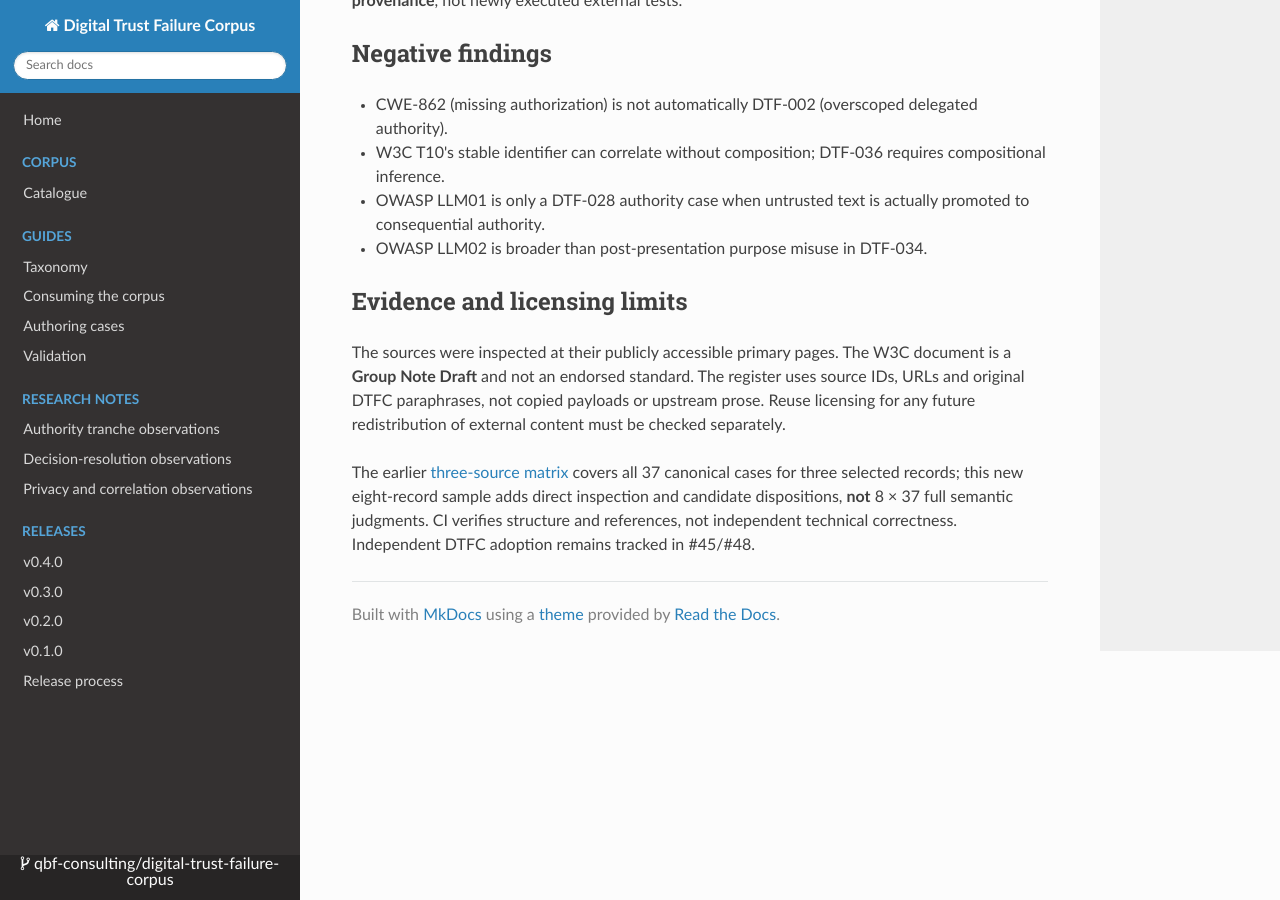
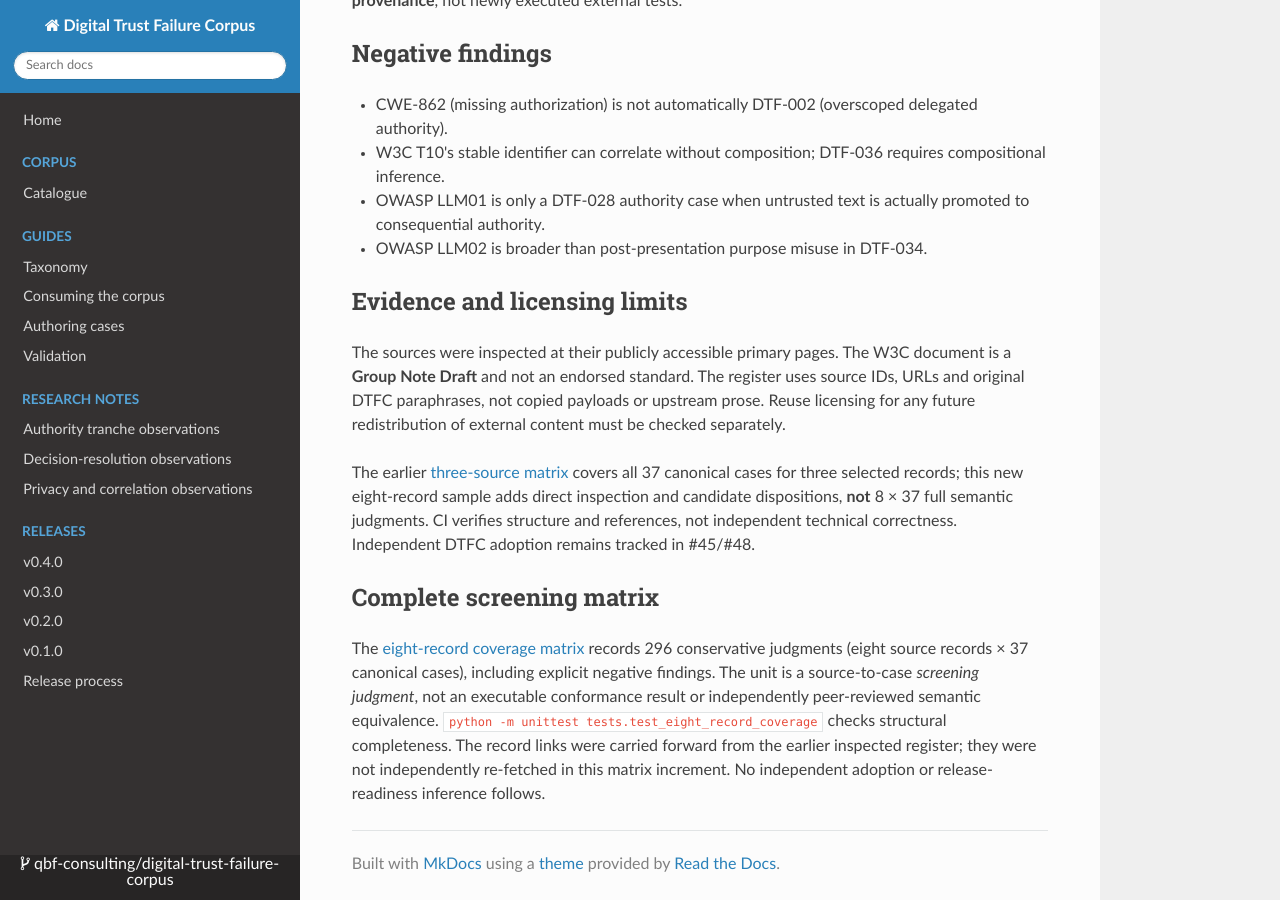
Before and after one commit to qbf-consulting/digital-trust-failure-corpus, an MkDocs documentation site: the page built from docs/inspected-external-records.md, in a window 1280 px wide and 900 px high, scrolled down 648 px. Built offline with MkDocs 1.6.1, drawn with Linux system fonts in a browser that asks for light colours; nearby versions of some CDN libraries.

Commit message:
docs(corpus): link complete eight-source case screening and limits

```diff
--- a/docs/inspected-external-records.md
+++ b/docs/inspected-external-records.md
@@ -21,3 +21,7 @@ Both mappings are separate portable research records; the canonical schema and c
 The sources were inspected at their publicly accessible primary pages. The W3C document is a **Group Note Draft** and not an endorsed standard. The register uses source IDs, URLs and original DTFC paraphrases, not copied payloads or upstream prose. Reuse licensing for any future redistribution of external content must be checked separately.
 
 The earlier [three-source matrix](external-semantic-screening.md) covers all 37 canonical cases for three selected records; this new eight-record sample adds direct inspection and candidate dispositions, **not** 8 × 37 full semantic judgments. CI verifies structure and references, not independent technical correctness. Independent DTFC adoption remains tracked in #45/#48.
+
+## Complete screening matrix
+
+The [eight-record coverage matrix](../research/external-sources/eight-record-coverage-matrix.json) records 296 conservative judgments (eight source records × 37 canonical cases), including explicit negative findings. The unit is a source-to-case *screening judgment*, not an executable conformance result or independently peer-reviewed semantic equivalence. `python -m unittest tests.test_eight_record_coverage` checks structural completeness. The record links were carried forward from the earlier inspected register; they were not independently re-fetched in this matrix increment. No independent adoption or release-readiness inference follows.
```
